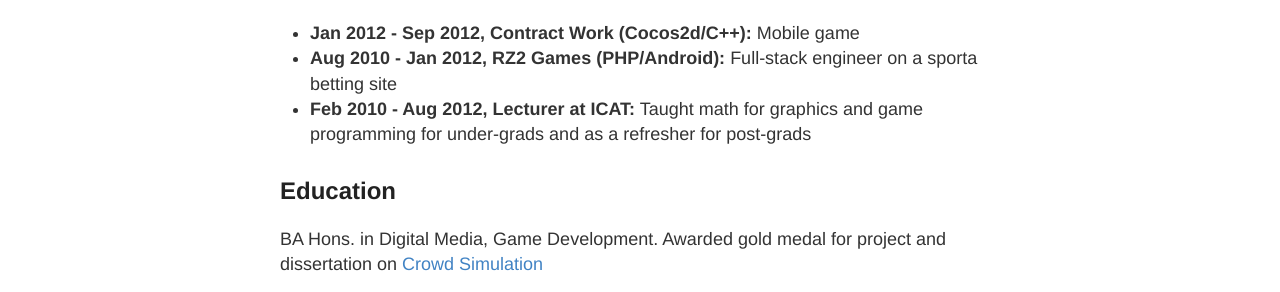
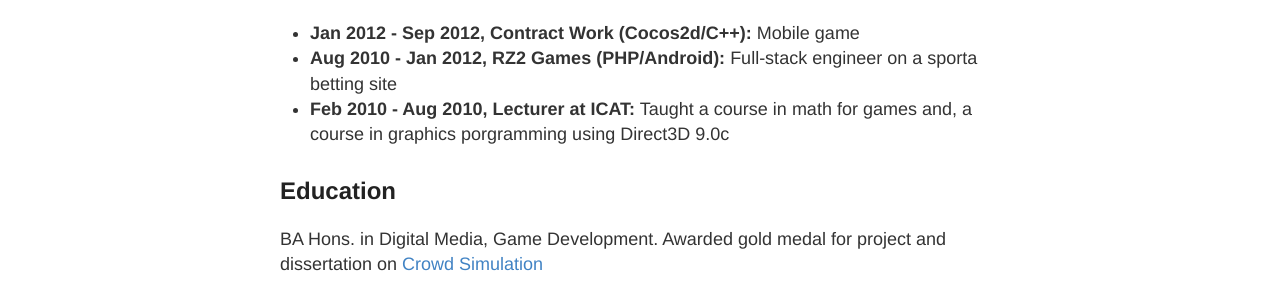
Before and after one commit to bapel/bapel.github.io, a Jekyll site: the page built from cv.md, in a window 1280 px wide. Shown: the part 1930-2222 px from the top of the page. Built offline with Jekyll 4.4.1, drawn with Linux system fonts in a browser that asks for light colours.

Commit message:
Updated CV

```diff
--- a/cv.md
+++ b/cv.md
@@ -51,7 +51,7 @@
 
 - **Jan 2012 - Sep 2012, Contract Work (Cocos2d/C++):** Mobile game
 - **Aug 2010 - Jan 2012, RZ2 Games (PHP/Android):** Full-stack engineer on a sporta betting site
-- **Feb 2010 - Aug 2012, Lecturer at ICAT:** Taught math for graphics and game programming for under-grads and as a refresher for post-grads
+- **Feb 2010 - Aug 2010, Lecturer at ICAT:** Taught a course in math for games and, a course in graphics porgramming using Direct3D 9.0c
 
 ## Education
 
```
